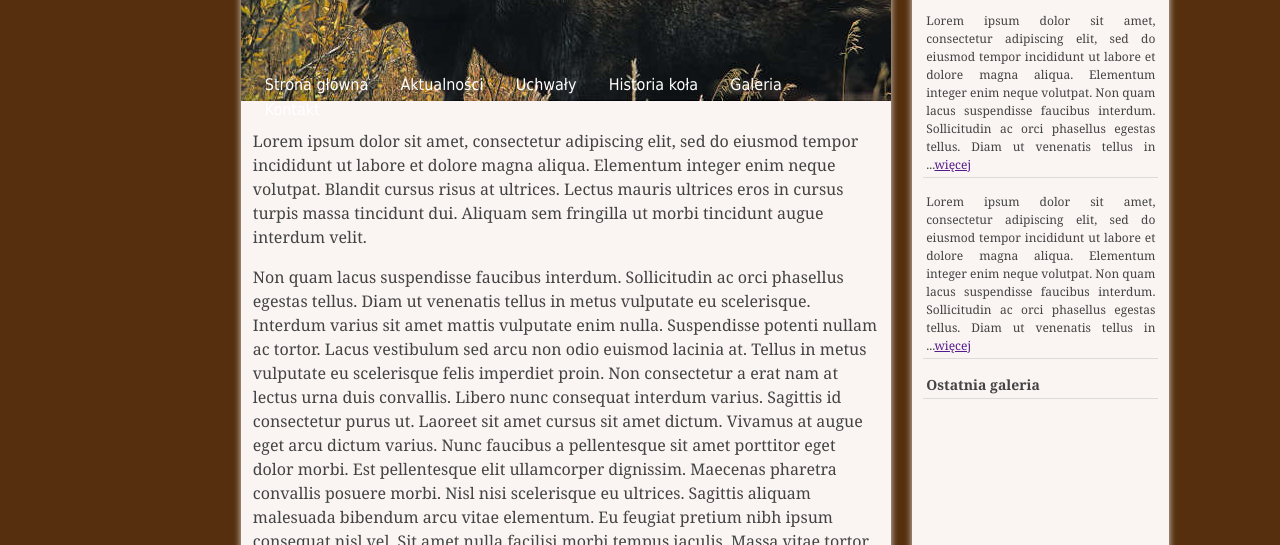
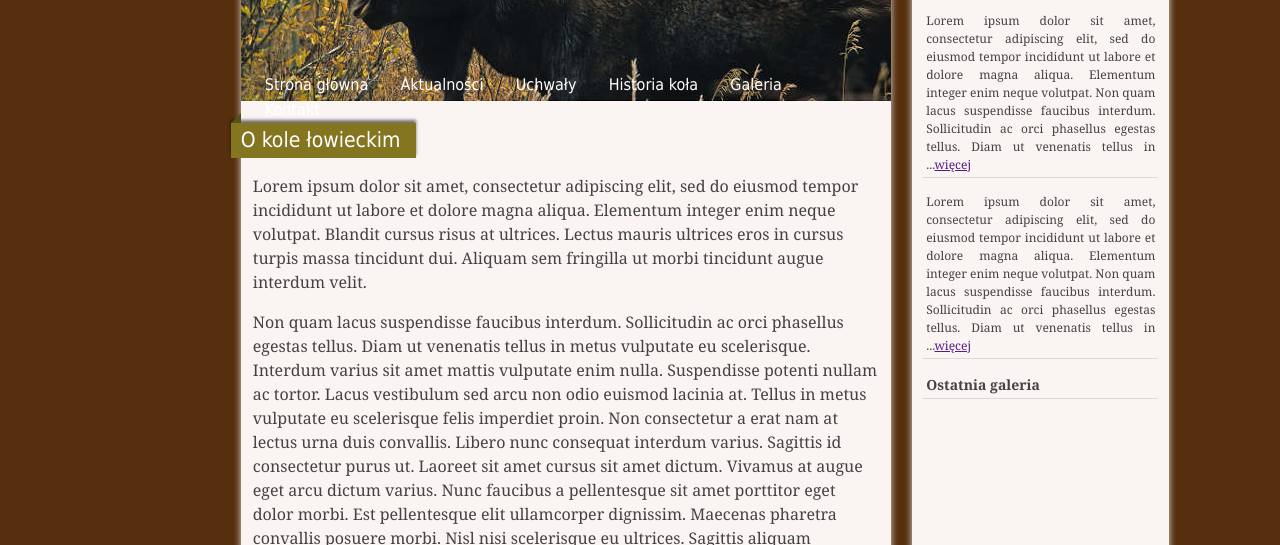
Before and after one commit to piotrcierpich/jlos, a plain HTML site: page index.html in a window 1280 px wide. Shown: the part 255-800 px from the top of the page. Drawn offline with Linux system fonts and the light colour scheme.

Commit message:
ribbon about

```diff
--- a/index.html
+++ b/index.html
@@ -25,6 +25,10 @@
                 </ul>
             </div>
             <div class="about-content">
+                <div class="ribbon-edge-topleft"></div>
+                <div class="title">
+                    O kole łowieckim
+                </div>
                 <p>
                     Lorem ipsum dolor sit amet, consectetur adipiscing elit, sed do eiusmod tempor incididunt ut labore
                     et dolore magna aliqua. Elementum integer enim neque volutpat. Blandit cursus risus at ultrices.
--- a/styles.css
+++ b/styles.css
@@ -70,6 +70,20 @@ body {
     padding: 12px;
 }
 
+.about-content .title {
+    width: 165px;
+    position: relative;
+    left: -22px;
+    background-color: #847520;
+    padding:2px 10px;
+    color:#ffffff;
+    font-family: Tahoma, "Helvetica Neue", Arial, Helvetica, sans-serif;
+    font-size: 21px;
+    box-shadow: 0 -3px 3px 0px rgba(0,0,0,0.55);
+}
+
+/* right pane */
+
 .news {
     margin: 1%;
     float: left;
@@ -96,3 +110,15 @@ body {
 .light-shadow {
     box-shadow: 0 0 7px #e3ded6;
 }
+
+.ribbon-edge-topleft {
+	top: 0px;
+	border-width: 10px 10px 0 0;
+    left: -22px;
+    border-color: transparent #5a5016 transparent transparent;
+    position: relative;
+    z-index: 1;
+    border-style:solid;
+    height:0px;
+    width:0px;
+}
```
